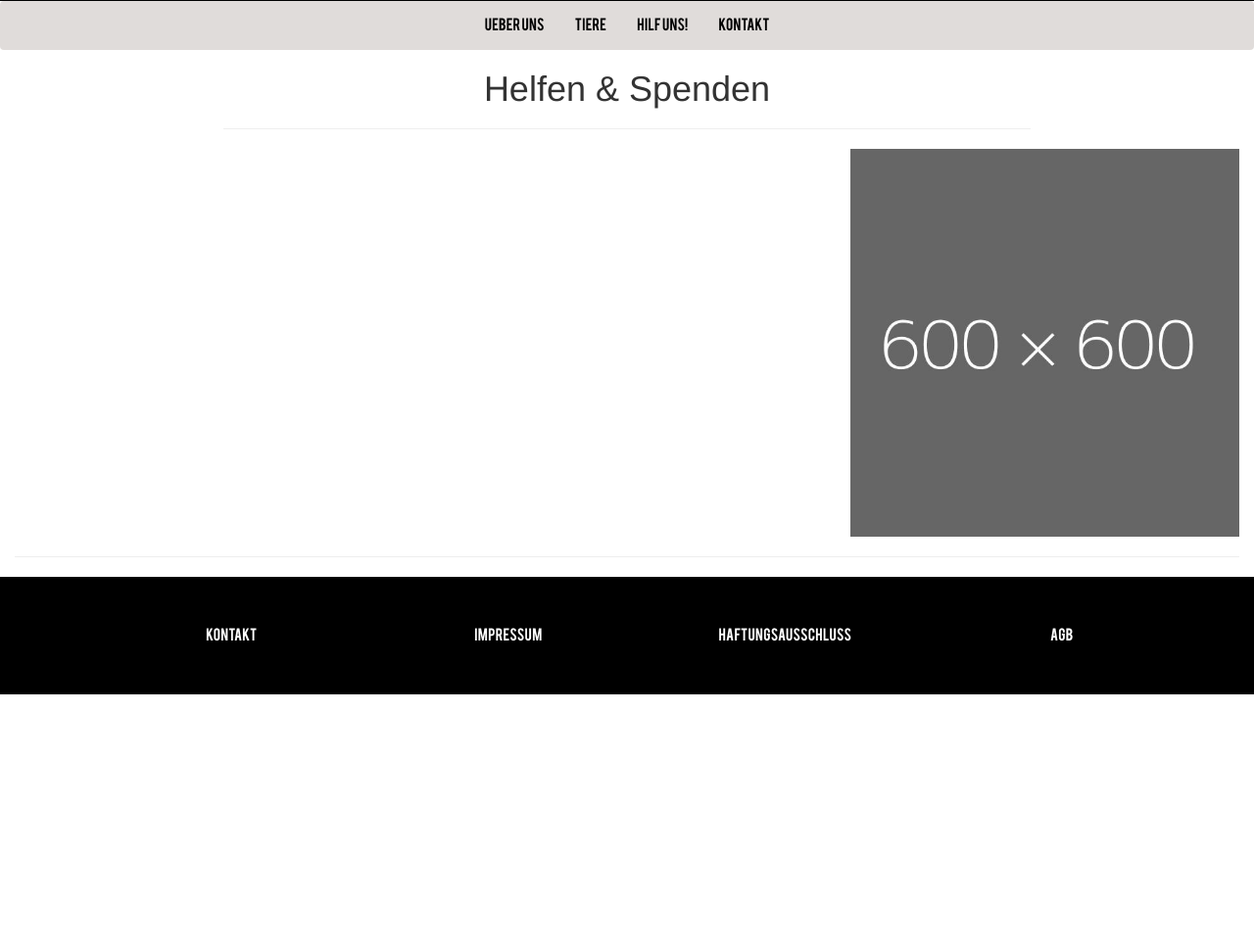
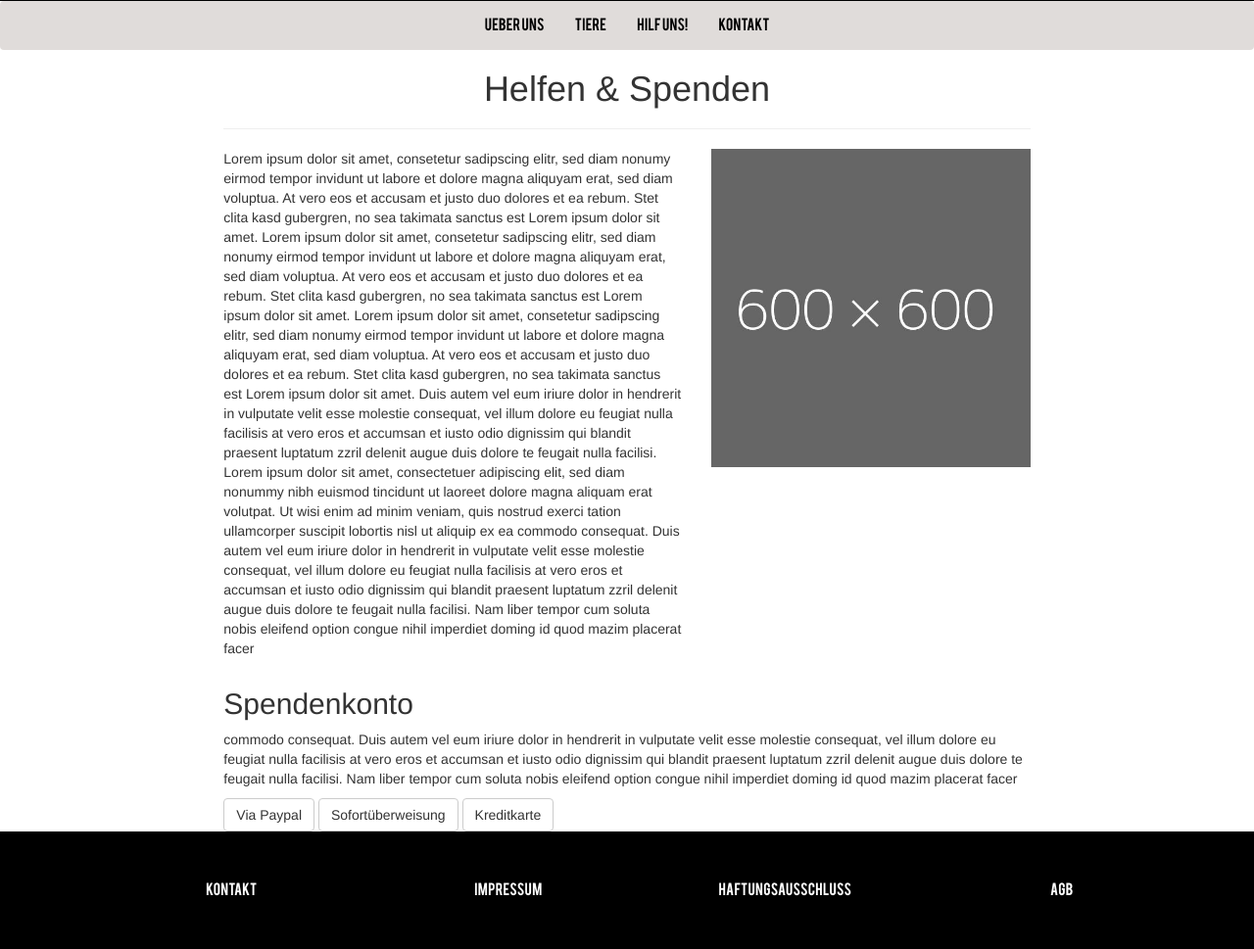
Before and after one commit to patrik98/tierheim_homepage, a PHP site: the page made by includes/views/hilf_uns.php in a window 1280 px wide. Shown: the part 267-1236 px from the top of the page at 98% size. Before the commit the page ends 976 px from the top, so only its background shows below. Run offline with PHP 8.4, Linux system fonts and the light colour scheme; the template is opened without the code that fills it, so the values that code supplies are empty; some libraries are stand-ins or nearby versions.

```diff
--- a/includes/views/hilf_uns.php
+++ b/includes/views/hilf_uns.php
@@ -12,14 +12,37 @@
     </div>
 
     <div class="row">
-        <div class="col-xs-12 col-md-8"></div>
-        <div class="col-xs-12 col-md-4">
-            <img class="img-responsive" src="images/600x600.jpg" />
+        <div class="col-xs-0 col-md-1 col-lg-2"></div>
+        <div class="col-xs-12 col-md-10 col-lg-8">
+                <div class="row">
+                    <div class="col-xs-7">
+                        <p>Lorem ipsum dolor sit amet, consetetur sadipscing elitr, sed diam nonumy eirmod tempor invidunt ut labore et dolore magna aliquyam erat, sed diam voluptua. At vero eos et accusam et justo duo dolores et ea rebum. Stet clita kasd gubergren, no sea takimata sanctus est Lorem ipsum dolor sit amet. Lorem ipsum dolor sit amet, consetetur sadipscing elitr, sed diam nonumy eirmod tempor invidunt ut labore et dolore magna aliquyam erat, sed diam voluptua. At vero eos et accusam et justo duo dolores et ea rebum. Stet clita kasd gubergren, no sea takimata sanctus est Lorem ipsum dolor sit amet. Lorem ipsum dolor sit amet, consetetur sadipscing elitr, sed diam nonumy eirmod tempor invidunt ut labore et dolore magna aliquyam erat, sed diam voluptua. At vero eos et accusam et justo duo dolores et ea rebum. Stet clita kasd gubergren, no sea takimata sanctus est Lorem ipsum dolor sit amet.
+
+Duis autem vel eum iriure dolor in hendrerit in vulputate velit esse molestie consequat, vel illum dolore eu feugiat nulla facilisis at vero eros et accumsan et iusto odio dignissim qui blandit praesent luptatum zzril delenit augue duis dolore te feugait nulla facilisi. Lorem ipsum dolor sit amet, consectetuer adipiscing elit, sed diam nonummy nibh euismod tincidunt ut laoreet dolore magna aliquam erat volutpat.
+
+Ut wisi enim ad minim veniam, quis nostrud exerci tation ullamcorper suscipit lobortis nisl ut aliquip ex ea commodo consequat. Duis autem vel eum iriure dolor in hendrerit in vulputate velit esse molestie consequat, vel illum dolore eu feugiat nulla facilisis at vero eros et accumsan et iusto odio dignissim qui blandit praesent luptatum zzril delenit augue duis dolore te feugait nulla facilisi.
+
+Nam liber tempor cum soluta nobis eleifend option congue nihil imperdiet doming id quod mazim placerat facer</p></div>
+                    <div class="col-xs-5"><img class="img-responsive" src="images/600x600.jpg" /></div>
+                </div>
         </div>
+        <div class="col-xs-0 col-md-1 col-lg-2"></div>
+    </div>
 
+    <div class="row">
+    <div class="col-xs-0 col-md-1 col-lg-2"></div>
+        <div class="col-xs-12 col-md-10 col-lg-8">
+            <h2>Spendenkonto</h2>
+            <p>commodo consequat. Duis autem vel eum iriure dolor in hendrerit in vulputate velit esse molestie consequat, vel illum dolore eu feugiat nulla facilisis at vero eros et accumsan et iusto odio dignissim qui blandit praesent luptatum zzril delenit augue duis dolore te feugait nulla facilisi.
+
+Nam liber tempor cum soluta nobis eleifend option congue nihil imperdiet doming id quod mazim placerat facer</p>
+
+        <button type="button" class="btn btn-default">Via Paypal</button>
+        <button type="button" class="btn btn-default">Sofortüberweisung</button>
+        <button type="button" class="btn btn-default">Kreditkarte</button>
+        </div>
+        <div class="col-xs-0 col-md-1 col-lg-2"></div>
     </div>
-    <hr/>
-
 </div>
 <!-- /.container-fluid -->
 
```
Also changed, not shown: includes/views/kontakt.php (+5 -3 lines).
